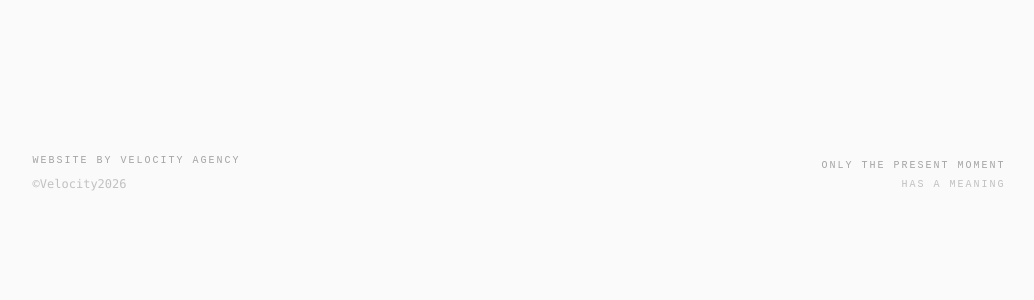
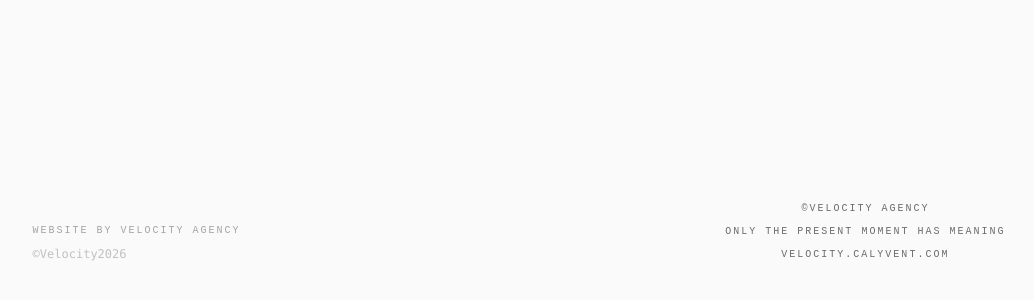
Before and after one commit to BenGurWaves/Ballouard-2, a Next.js app: page / in a window 1280 px wide. Shown: the part 8676-8976 px from the top of the page, without its empty margins (121-1155 px from the left). Built offline with nearby package versions, Linux system fonts and the light colour scheme.

Commit message:
Update branding to Velocity Agency and add velocity.calyvent.com link

```diff
--- a/components/Contact.tsx
+++ b/components/Contact.tsx
@@ -154,15 +154,20 @@ export default function Contact() {
               Website by Velocity Agency
             </p>
             <p className="font-mono text-xs text-pencil/40 mt-2">
-              ©Velocity2026
+              &copy;Velocity2026
             </p>
           </div>
-          <div className="text-right">
-            <p className="technical text-pencil/60">
-              Only the present moment
+          <div className="mt-12 text-center">
+            <p className="technical text-pencil">
+              &copy;Velocity Agency
             </p>
-            <p className="technical text-pencil/40 mt-1">
-              has a meaning
+            <p className="technical text-pencil mt-2">
+              Only the present moment has meaning
+            </p>
+            <p className="technical text-pencil mt-2">
+              <a href="https://velocity.calyvent.com" className="text-pencil hover:text-ink transition-colors">
+                velocity.calyvent.com
+              </a>
             </p>
           </div>
         </footer>
```
